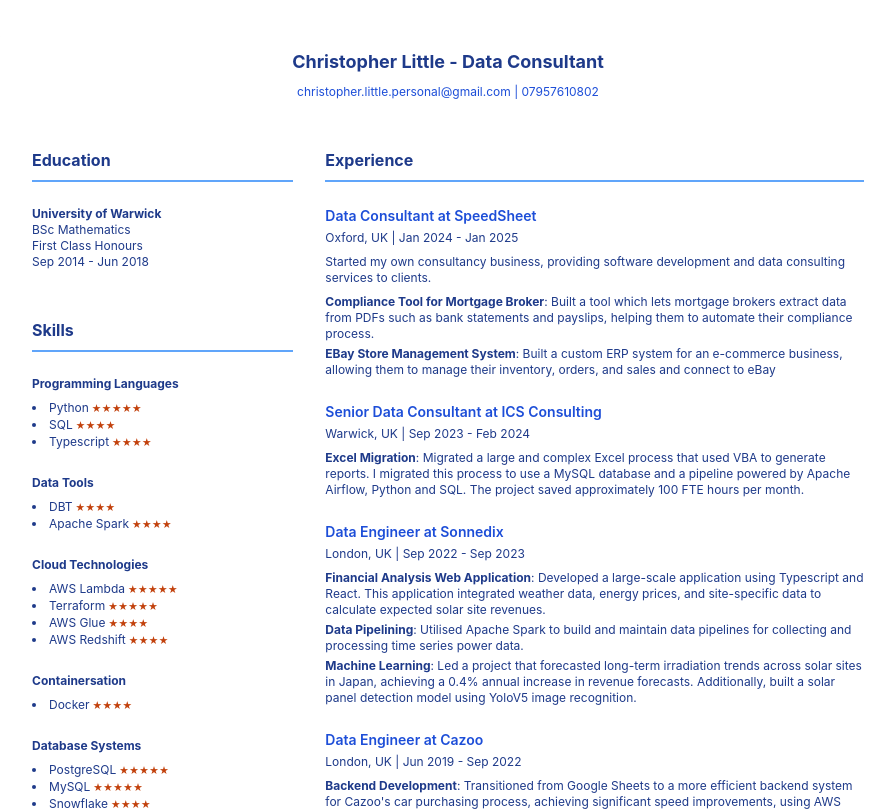
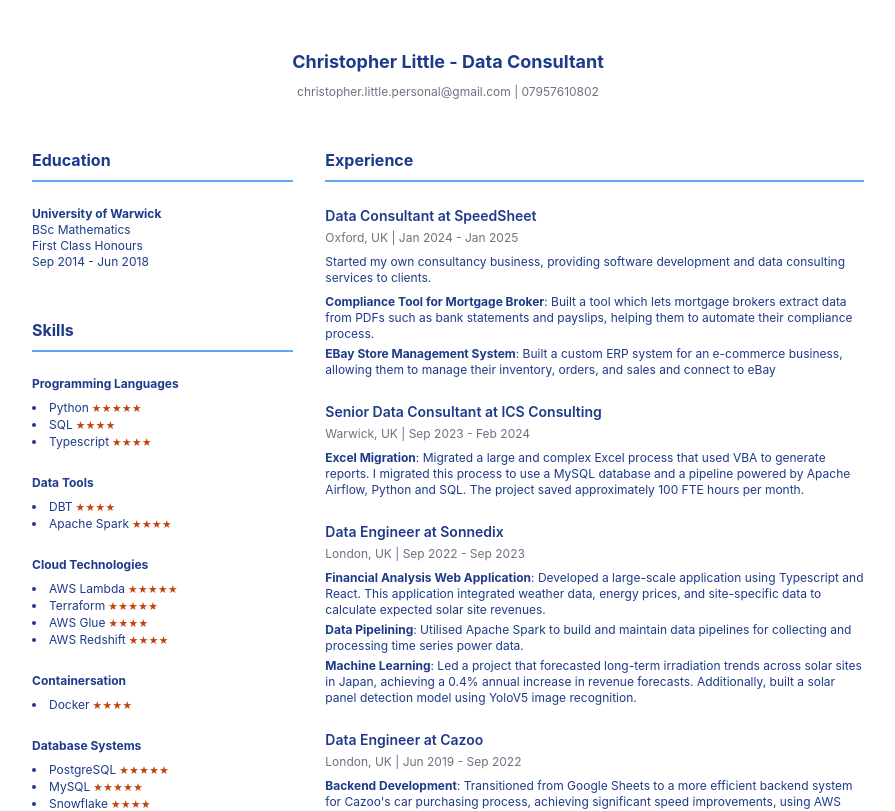
Before and after one commit to chrismlittle123/cv-builder, a React (Create React App) app: page / in a window 1280 px wide. Shown: the top 811 px of the page, without its empty margins (192-1087 px from the left). Built offline with nearby package versions, Linux system fonts and the light colour scheme.

Commit message:
Checkpoint

```diff
--- a/src/App.tsx
+++ b/src/App.tsx
@@ -14,7 +14,7 @@
         <header className="text-center py-4">
           <h1 className="text-lg font-bold text-blue-900">{cvData.profile.name} - {cvData.profile.title}</h1>
 
-          <p className="text-xs text-blue-700 mt-2">{cvData.profile.contact.email} | {cvData.profile.contact.phone}</p>
+          <p className="text-xs text-gray-500 mt-2">{cvData.profile.contact.email} | {cvData.profile.contact.phone}</p>
         </header>
         <div className="p-8 flex flex-col md:flex-row">
           <div className="md:w-1/3 md:pr-4">
@@ -51,8 +51,8 @@
               <h4 className="text-base font-bold text-blue-900 border-b-2 border-blue-400 pb-2">Experience</h4>
               {cvData.experience.map((exp: any, index: number) => (
                 <div key={index} className="mt-6">
-                  <h4 className="text-sm font-semibold text-blue-700 mb-1">{exp.title} at  {exp.company}</h4>
-                  <p className="text-xs text-blue-900">{exp.locationCity}, {exp.locationCountry} | {getMonthName(exp.startDate.month)} {exp.startDate.year} - {exp.endDate ? `${getMonthName(exp.endDate.month)} ${exp.endDate.year}` : 'Present'}</p>
+                  <h4 className="text-sm font-semibold text-blue-900 mb-1">{exp.title} at  {exp.company}</h4>
+                  <p className="text-xs text-gray-500">{exp.locationCity}, {exp.locationCountry} | {getMonthName(exp.startDate.month)} {exp.startDate.year} - {exp.endDate ? `${getMonthName(exp.endDate.month)} ${exp.endDate.year}` : 'Present'}</p>
                   {exp.description && (
                     <p className="text-xs text-blue-900 mt-2">{exp.description}</p>
                   )}
```
Also changed, not shown: 1 other file (tests, documents, lock files or other folders).
